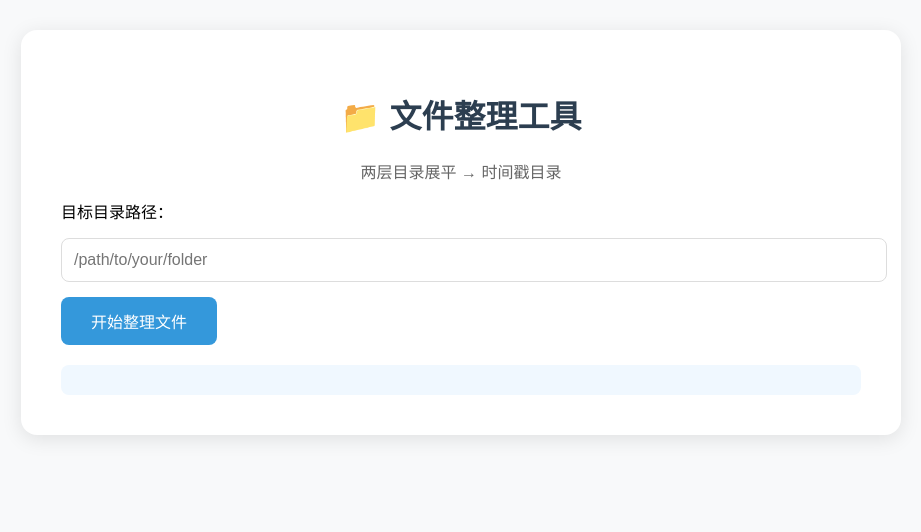
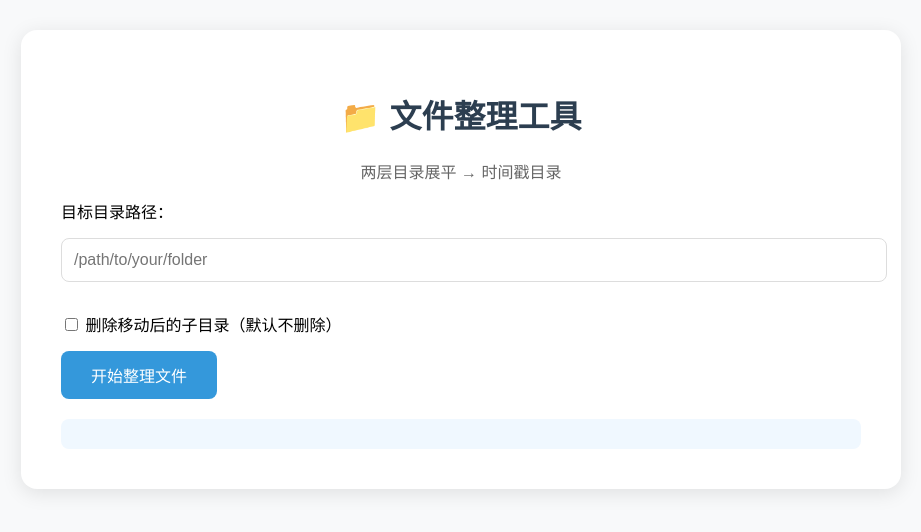
Before and after one commit to yufelix1/my-toolkit, a Flask app: page /tools/file-flatten/ in a window 1280 px wide. Shown: the top 532 px of the page, without its empty margins (179-1100 px from the left). Run offline with Flask 3, Linux system fonts and the light colour scheme; parts of the project's set-up code (start-up, migrations or seed data) failed here and were passed over.

Commit message:
feat: add delete subdir option

```diff
--- a/templates/file_flatten/index.html
+++ b/templates/file_flatten/index.html
@@ -12,6 +12,7 @@
         button { background: #3498db; color: white; padding: 12px 30px; border: none; border-radius: 8px; font-size: 16px; cursor: pointer; }
         button:hover { background: #2980b9; }
         #result { margin-top: 20px; padding: 15px; border-radius: 8px; background: #f0f8ff; white-space: pre-wrap; }
+        .option { margin: 15px 0; }
     </style>
 </head>
 <body>
@@ -22,6 +23,13 @@
         <label>目标目录路径：</label>
         <input type="text" id="path" placeholder="/path/to/your/folder" />
 
+        <div class="option">
+            <label>
+                <input type="checkbox" id="delete_subdirs" />
+                删除移动后的子目录（默认不删除）
+            </label>
+        </div>
+
         <button onclick="startFlatten()">开始整理文件</button>
 
         <div id="result"></div>
@@ -30,6 +38,7 @@
     <script>
         async function startFlatten() {
             const path = document.getElementById('path').value.trim();
+            const deleteSubdirs = document.getElementById('delete_subdirs').checked;
             const resultDiv = document.getElementById('result');
 
             if (!path) {
@@ -43,7 +52,10 @@
                 const res = await fetch('/tools/file-flatten/api', {
                     method: 'POST',
                     headers: { 'Content-Type': 'application/json' },
-                    body: JSON.stringify({ path: path })
+                    body: JSON.stringify({
+                        path: path,
+                        delete_subdirs: deleteSubdirs
+                    })
                 });
                 const data = await res.json();
 
--- a/tools/file_flatten/routes.py
+++ b/tools/file_flatten/routes.py
@@ -5,7 +5,7 @@ from datetime import datetime
 
 file_flatten_bp = Blueprint('file_flatten', __name__, template_folder='../../templates/file_flatten')
 
-def do_flatten(target_dir):
+def do_flatten(target_dir, delete_subdirs=False):
     if not os.path.isdir(target_dir):
         return {"success": False, "message": f"路径不存在或不是目录：{target_dir}"}
 
@@ -30,26 +30,32 @@ def do_flatten(target_dir):
                             counter += 1
                     shutil.move(file_path, dest_path)
                     moved_count += 1
-            # 尝试删除空目录
-            try:
-                os.rmdir(item_path)
-            except OSError:
-                pass
+
+            # 根据选项决定是否删除子目录
+            if delete_subdirs:
+                try:
+                    os.rmdir(item_path)
+                except OSError:
+                    pass  # 目录非空或有权限问题时跳过
+            # else: 保留原目录（可能包含隐藏文件或其他内容）
+
     return {
         "success": True,
-        "message": f"操作完成！\n移动文件数量：{moved_count}\n新目录：{new_dir}"
+        "message": f"操作完成！\n移动文件数量：{moved_count}\n新目录：{new_dir}\n删除子目录：{'是' if delete_subdirs else '否'}"
     }
 
 @file_flatten_bp.route('/')
 def index():
-    return render_template('file_flatten/index.html')   # ← 这里已修正
+    return render_template('file_flatten/index.html')
 
 @file_flatten_bp.route('/api', methods=['POST'])
 def api():
     data = request.get_json()
     target_dir = data.get('path', '').strip()
+    delete_subdirs = data.get('delete_subdirs', False)
+
     if not target_dir:
         return jsonify({"success": False, "message": "请输入目录路径"})
 
-    result = do_flatten(target_dir)
+    result = do_flatten(target_dir, delete_subdirs)
     return jsonify(result)
```
